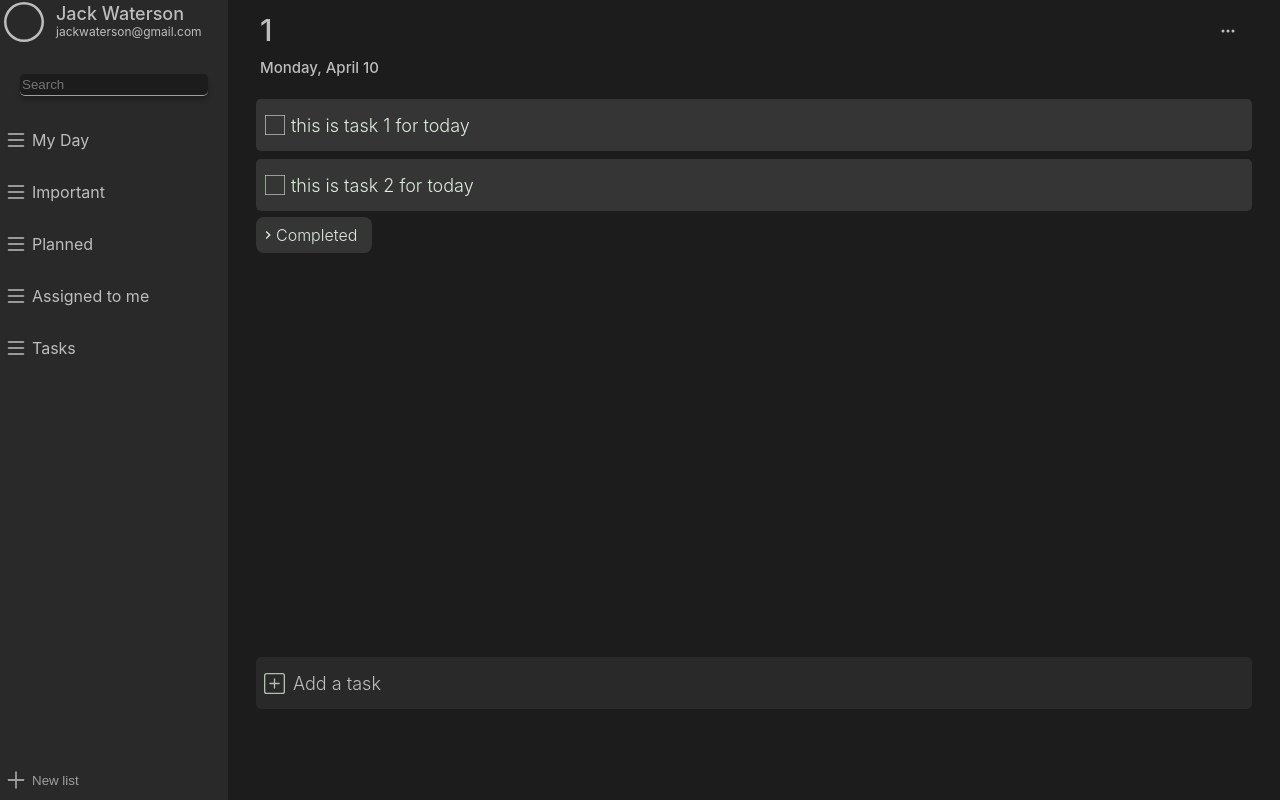
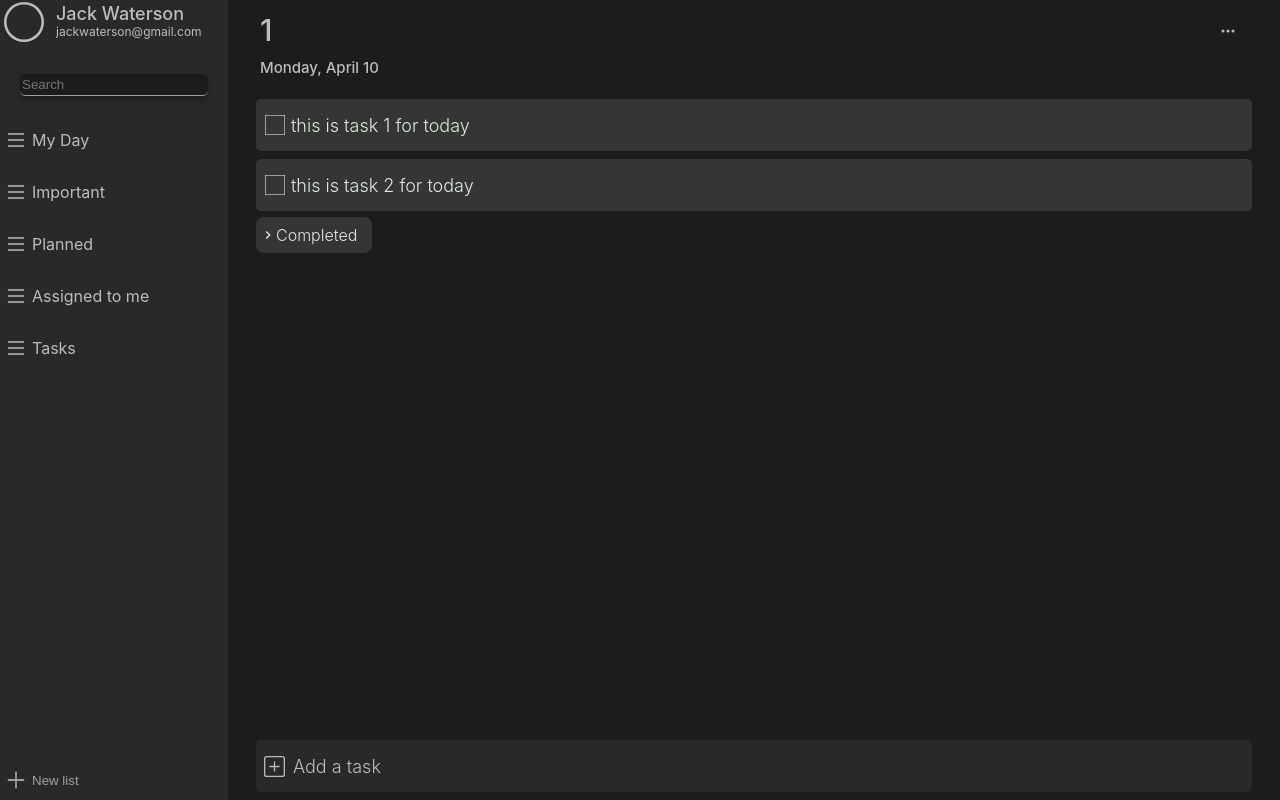
Before and after one commit to XII-A/Microsoft-to-do-clone, a React (Create React App) app: page /1/1 in a window 1280 px wide. Built offline with nearby package versions, Linux system fonts and the light colour scheme.

Commit message:
deployed website 2.0

```diff
--- a/src/ListContent.js
+++ b/src/ListContent.js
@@ -469,7 +469,7 @@ const Content = styled.div`
   display: flex;
   flex-direction: column;
   height: 100vh;
-
+  /* justify-content: flex-end; */
 
   /* justify-content: space-between; */
   /* background-color: Blue; */
@@ -681,7 +681,9 @@ const Task = styled.div`
 const AddTaskContainer = styled.div`
     display: flex;
     flex-direction: column;
-    margin-top: 16px;
+    /* justify-self: flex-end; */
+    margin-top: auto;
+    margin-bottom: 8px;
     margin-right: 28px;
 
 
```
